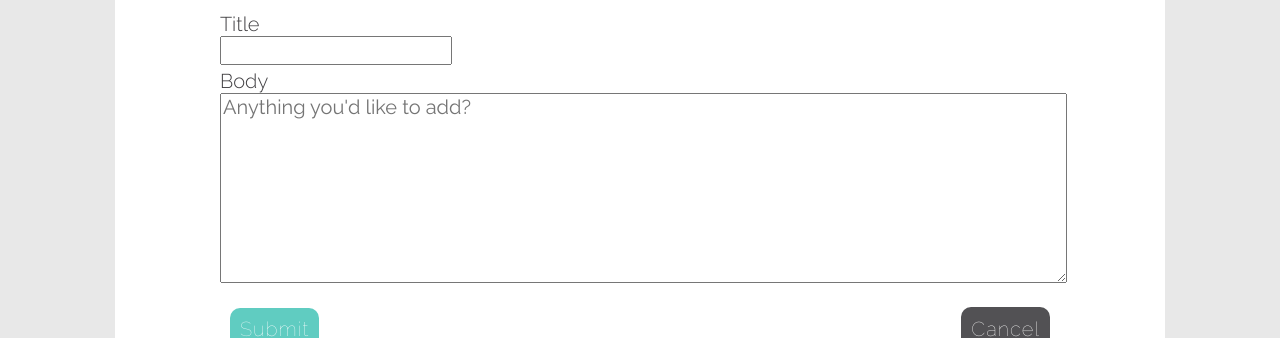
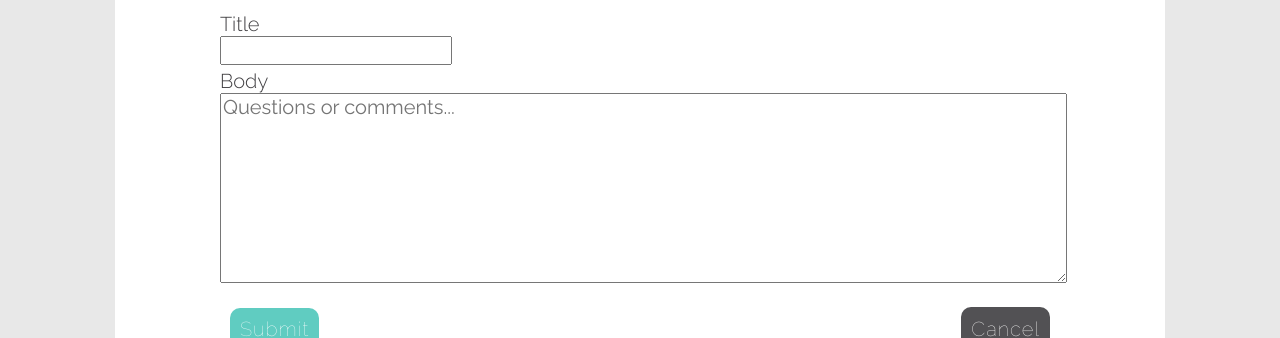
Before and after one commit to zgreathouse/TournamentLocator, a React (Create React App) app in the folder frontend/: page /tournaments/1/forum/new in a window 1280 px wide. Shown: the part 184-522 px from the top of the page. Built offline with nearby package versions, Linux system fonts and the light colour scheme; no server answers.

Commit message:
temporarily change main header logo to navigate to '/tournaments' instead of '/'. set up cancelButton (form) to dynamically navigate to the proper page when clicked, build out createTournament action- current getting a 404 error on submit

```diff
--- a/frontend/src/components/formComponents/formButtons/cancelButton.js
+++ b/frontend/src/components/formComponents/formButtons/cancelButton.js
@@ -1,10 +1,10 @@
 import React from 'react';
 import { Link } from 'react-router-dom';
 
-const CancelButton = (props) => {
+const CancelButton = ({ route }) => {
   return (
     <div>
-      <Link className="cancel-button" to="/tournaments">Cancel</Link>
+      <Link className="cancel-button" to={`${route}`}>Cancel</Link>
     </div>
   )
 }
--- /dev/null
+++ b/frontend/src/components/formComponents/formFields/requiredTextareaInput.js
@@ -0,0 +1,24 @@
+import React from 'react';
+
+const RequiredTextareaInput = (field) => {
+  const { touched, error } = field.meta;
+  const className = `form-group ${touched && error ? 'has-danger' : ''}`;
+
+  return (
+    <div className={className}>
+      <label>{field.label}</label>
+      <br/>
+      <textarea
+        placeholder="Questions or comments..."
+        rows="8"
+        cols="80"
+        {...field.input}
+      />
+      <div>
+        {touched && error}
+      </div>
+    </div>
+  )
+}
+
+export default RequiredTextareaInput;
--- a/frontend/src/components/formComponents/postForm.js
+++ b/frontend/src/components/formComponents/postForm.js
@@ -7,7 +7,7 @@ import { FIELDS } from '../../util/postFormFields';
 
 //components
 import TextInput from './formFields/textInput';
-import TextareaInput from './formFields/textareaInput';
+import RequiredTextareaInput from './formFields/requiredTextareaInput';
 import SubmitButton from './formButtons/submitButton';
 import CancelButton from './formButtons/cancelButton';
 
@@ -17,13 +17,13 @@ class PostForm extends Component {
       if (name === 'title') {
         return <Field key={name} component={TextInput} type={type} label={label} name={name} />
       } else if (name === 'body') {
-        return <Field key={name} component={TextareaInput} type={type} label={label} name={name} />
+        return <Field key={name} component={RequiredTextareaInput} type={type} label={label} name={name} />
       }
     });
   }
 
   onSubmit(values) {
-    this.props.createTournament(values, () => {
+    this.props.createPost(values, () => {
       this.props.history.push('/');
     });
   }
@@ -41,7 +41,7 @@ class PostForm extends Component {
           {this.renderFields()}
           <div className="form-buttons">
             <SubmitButton />
-            <CancelButton />
+            <CancelButton route={`/tournaments/${this.props.match.params.id}/forum`}/>
           </div>
         </form>
       </div>
--- a/frontend/src/components/formComponents/tournamentForm.js
+++ b/frontend/src/components/formComponents/tournamentForm.js
@@ -59,7 +59,7 @@ class TournamentForm extends Component {
           {this.renderFields()}
           <div className="form-buttons">
             <SubmitButton />
-            <CancelButton />
+            <CancelButton route="/tournaments"/>
           </div>
         </form>
       </div>
--- a/frontend/src/components/forumComponents/index.js
+++ b/frontend/src/components/forumComponents/index.js
@@ -5,6 +5,7 @@ import { fetchTournament } from '../../actions/tournamentActions';
 
 //components
 import PostIndex from './posts/PostIndex';
+import NewPostButton from './posts/newPostButton';
 
 class Forum extends Component {
   componentDidMount() {
@@ -17,6 +18,7 @@ class Forum extends Component {
     return (
       <div className="forum-container">
         <h2>Forum</h2>
+        <NewPostButton tournamentID={this.props.match.params.id}/>
         <PostIndex posts={posts} currentUser={currentUser}/>
       </div>
     )
--- a/frontend/src/components/forumComponents/posts/PostIndex.js
+++ b/frontend/src/components/forumComponents/posts/PostIndex.js
@@ -26,7 +26,6 @@ class PostIndex extends Component {
     return (
       <div className="posts-index">
         <h3>Posts</h3>
-
         <ul>
           {this.renderPosts()}
         </ul>
--- /dev/null
+++ b/frontend/src/components/forumComponents/posts/newPostButton.js
@@ -0,0 +1,15 @@
+//a button which navigates the user to the tournament form page
+import React from 'react';
+import { Link } from 'react-router-dom';
+
+const NewPostButton = ({tournamentID}) => {
+  return (
+    <div className="create-tournament-link">
+      <Link to={`/tournaments/${tournamentID}/forum/new`}>
+          Create Post!
+      </Link>
+    </div>
+  )
+}
+
+export default NewPostButton;
--- a/frontend/src/components/forumComponents/posts/postIndexItem.js
+++ b/frontend/src/components/forumComponents/posts/postIndexItem.js
@@ -4,8 +4,6 @@ const PostIndexItem = ({post}) => {
   // logic for determining if the author of the post is the current user
   // if it is, allow them to delete or edit the post
     // if(post._user === currentUser) {}
-
-  console.log(post);
 
   return (
     <div>
--- a/frontend/src/components/headerComponents/index.js
+++ b/frontend/src/components/headerComponents/index.js
@@ -27,7 +27,7 @@ class Header extends Component {
   render() {
     return (
       <header>
-        <Link to="/" >
+        <Link to="/tournaments" >
           <h2 className="main-logo">Tournament Locator</h2>
         </Link>
           <ul className="main-nav">
```
